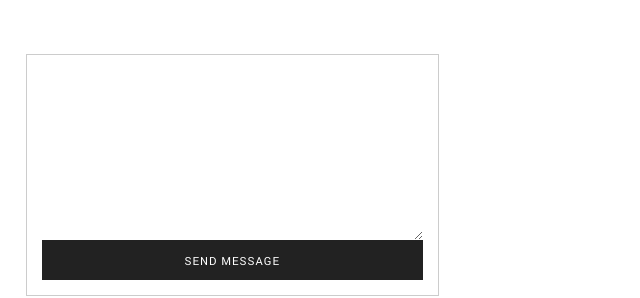
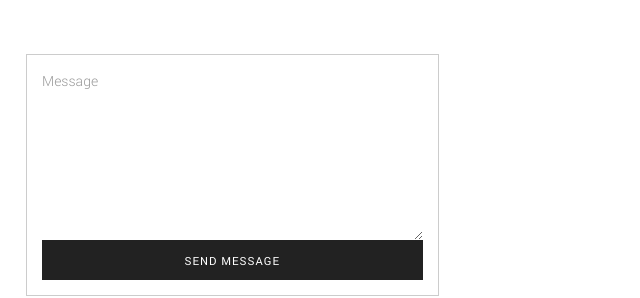
Before and after one commit to justindriggers/justindriggers.github.io, a plain HTML site: page index.html in a window 1280 px wide. Shown: the part 2042-2340 px from the top of the page, 629-1269 px from the left. Drawn offline with Linux system fonts and the light colour scheme; files whose address does not match are found by name.

Commit message:
Add placeholder text for contact textarea

```diff
--- a/index.html
+++ b/index.html
@@ -171,7 +171,7 @@
 					<!-- Col -->
 					<div class="col-sm-6">
 						<div class="form-group message-box bg-white">
-							<textarea name="message" class="form-control" required=""></textarea>
+							<textarea name="message" class="form-control" required="" placeholder="Message" data-field="placeholder[Message Placeholder Text]"></textarea>
 							<span class="glyphicon form-control-feedback" aria-hidden="true"></span>
 							<button id="send-message" class="btn btn-primary case-u lts-sm " data-field="html[Button Text]">send message</button>
 						</div>
```
